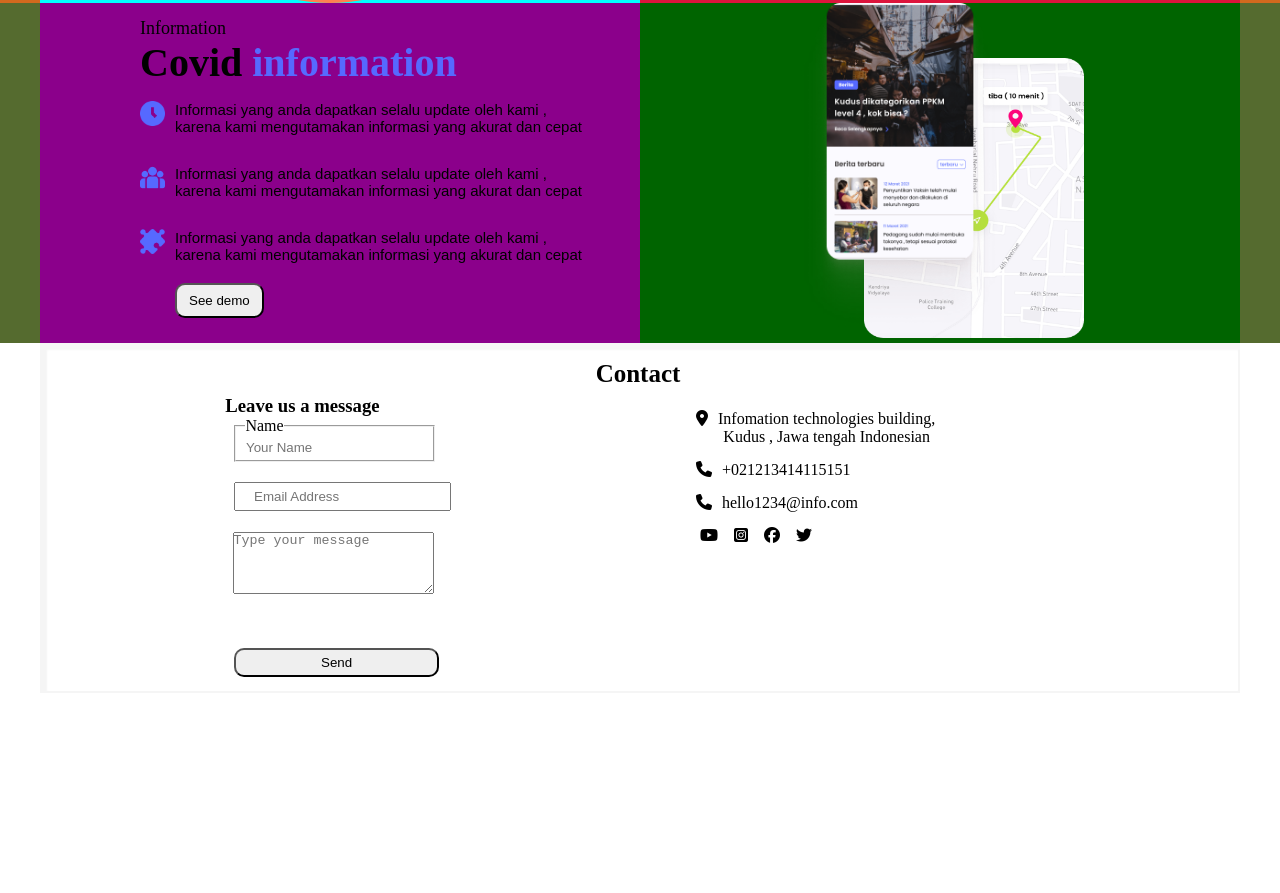
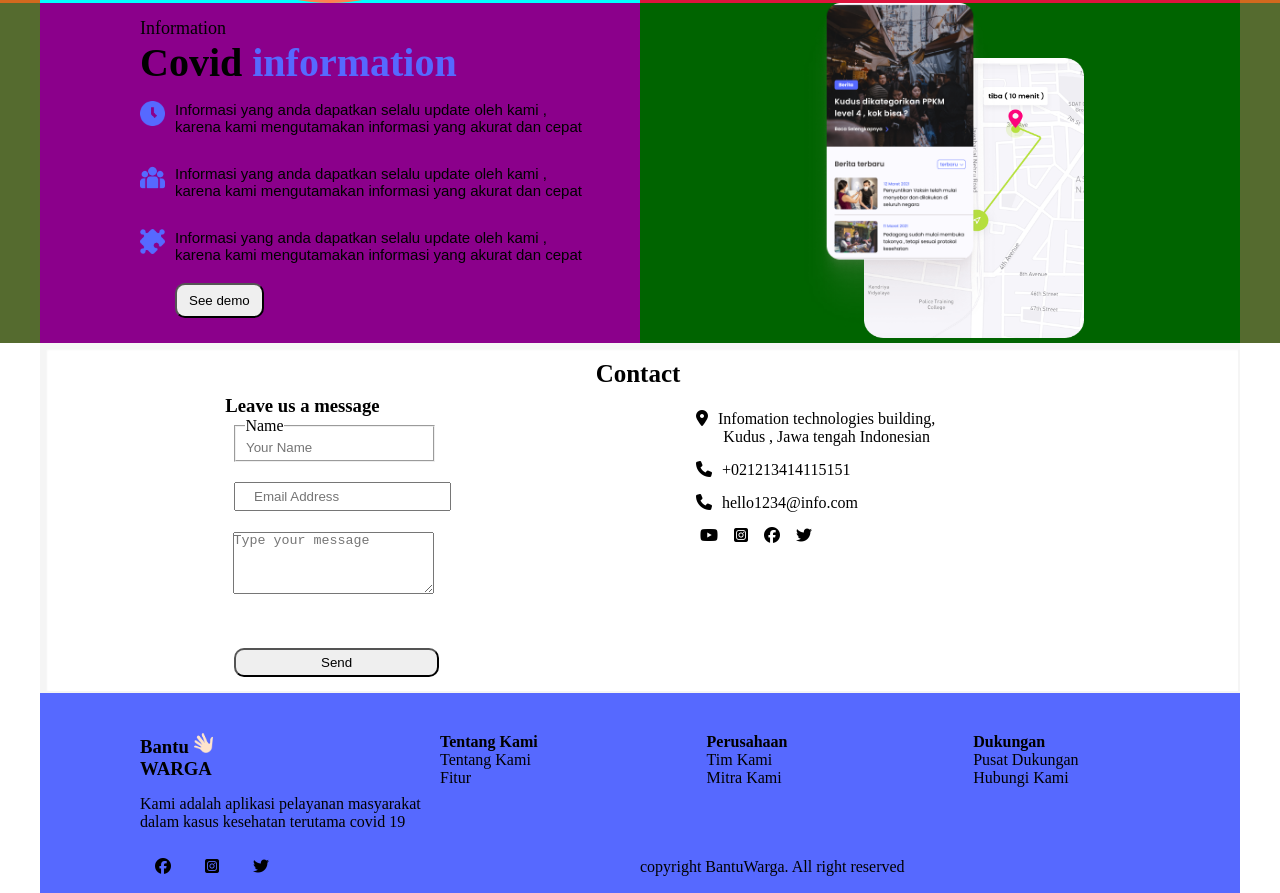
Before and after one commit to AbuRayhan1262000/Bantu-Warga, a plain HTML site: page index.html in a window 1280 px wide. Shown: the part 1517-2410 px from the top of the page. Before the commit the page ends 2223 px from the top, so only its background shows below. Drawn offline with Linux system fonts and the light colour scheme; grey boxes are pictures that could not be loaded.

Commit message:
footer-area

```diff
--- a/Style.css
+++ b/Style.css
@@ -469,3 +469,82 @@ margin-left:-70px;
     margin-top: 20px;
 }
 /* contact area end */
+/* footer area start */
+.footer-area{
+    height:200px;
+    background-color:;
+}
+.footer-area .footer-container{
+    height: 200px;
+    width: 1200px;
+    margin: 0 auto;
+    background-color: #5669FF;
+}
+.footer-container .top-footer{
+    height:150px;
+    width: 1200px;
+    background-color: #5669FF;
+    display: flex;
+}
+.top-footer .single-footer-1{
+    width:400px;
+    height:110px;
+    background-color: #5669FF;
+    margin-top: 40px;
+
+}
+.top-footer .single-footer-1 .footer-heading{
+    margin-left:100px;
+}
+.top-footer .single-footer-2{
+    width:266.6px;
+    height: 110px;
+    background-color: #5669FF;
+    margin-top: 40px;
+
+}
+.top-footer .single-footer-1 .footer-heading img{
+   height:20px;
+   margin-left:5px;
+}
+.top-footer .single-footer-2 .para-heading{
+    margin-left:;
+}
+.top-footer .single-footer-2 .text{
+    margin-left:;
+}
+.top-footer .single-footer-1 .para-text{
+    margin-top: 15px;
+    margin-left: 100px;
+}
+.footer-container .bottom-footer{
+    height: 50px;
+    background-color: #5669FF;
+    width: 1200px;
+    display: flex;
+}
+.bottom-footer .footer-icon{
+    height:50px ;
+    width:600px;
+    background-color: #5669FF;
+    position: relative;
+}
+.bottom-footer .footer-icon .icon-group{
+    position: absolute;
+   height: 50px;
+   width: 500px;
+   background-color: #5669FF;
+   left:100px;
+}
+.bottom-footer .footer-icon .icon-group i{
+    margin:15px 15px;
+}
+.bottom-footer .footer-copyright{
+    height:50px ;
+    width:600px;
+    background-color:#5669FF;
+}
+.bottom-footer .footer-copyright .copyright{
+    margin-top: 15px;
+}
+/* footer area end */
--- a/index.html
+++ b/index.html
@@ -222,6 +222,53 @@
         </div>
     </div>
      <!-- ===contact area end=== -->
+      <!-- ===footer area start=== -->
+      <footer>
+        <div class="footer-area">
+            <div class="footer-container">
+               <div class="top-footer">
+                <div class="single-footer-1">
+                    <h3 class="footer-heading">Bantu<img src="./Image/hero-Vector.png" alt=""><br/><span>WARGA</span> </h3>
+                    <p class="para-text">Kami adalah  aplikasi pelayanan
+                        masyarakat dalam kasus kesehatan
+                        terutama covid 19</p>
+                </div>
+
+                <div class="single-footer-2">
+                   <h4 class="para-heading">Tentang Kami</h4>
+                   <p class="text">Tentang Kami</p>
+                   <p class="text">Fitur</p>
+
+                </div>
+                <div class="single-footer-2">
+                    <h4 class="para-heading">Perusahaan</h4>
+                    <p class="text">Tim Kami</p>
+                    <p class="text">Mitra Kami</p>
+                </div>
+                <div class="single-footer-2">
+                    <h4 class="para-heading">Dukungan</h4>
+                    <p class="text">Pusat Dukungan</p>
+                    <p class="text">Hubungi Kami</p>
+                </div>
+
+               </div>
+               <div class="bottom-footer">
+                    <div class="footer-icon">
+                        <div class="icon-group">
+                            <i class="fa-brands fa-facebook"></i>
+                            <i class="fa-brands fa-square-instagram"></i>
+                            <i class="fa-brands fa-twitter"></i>
+                        </div>
+                    </div>
+                    <div class="footer-copyright">
+                        <p class="copyright">copyright BantuWarga. All right reserved</p>
+                    </div>
+               </div>
+
+            </div>
+        </div>
+      </footer>
+        <!-- ===footer area end=== -->
 
 
 </body>
```
